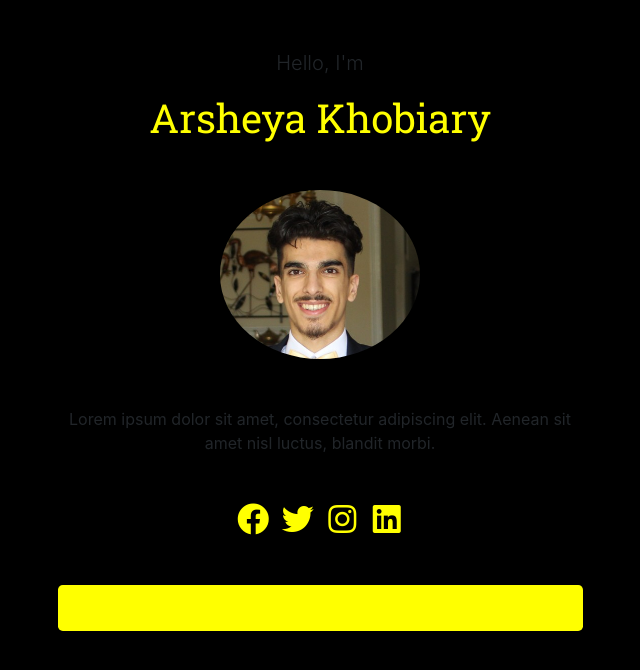
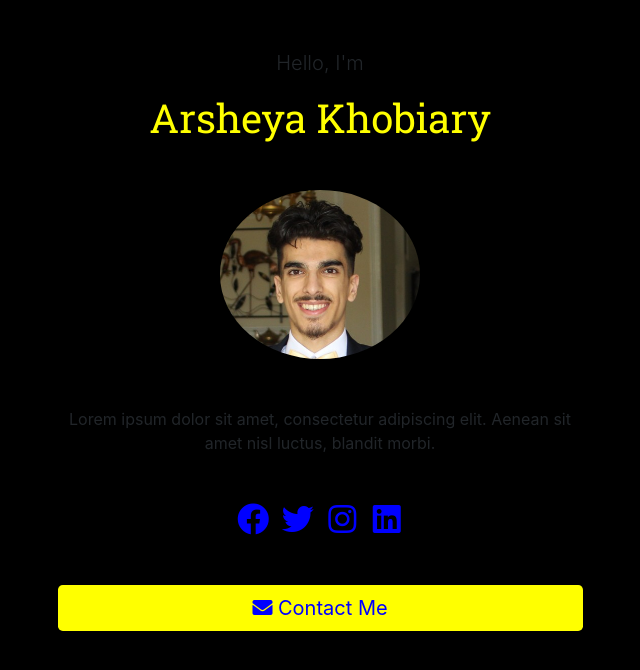
Before and after one commit to arshh98/samplerun, a plain HTML site: page index.html in a window 1280 px wide. Shown: the whole page, without its empty margins (320-960 px from the left). Drawn offline with nearby package versions, Linux system fonts and the light colour scheme.

Commit message:
Add files via upload

```diff
--- a/css/style.css
+++ b/css/style.css
@@ -4,7 +4,7 @@
 body
 {
     background-color: black;
-  }
+}
 
 {
     font-family: 'Roboto Mono', sans-serif;
@@ -16,20 +16,20 @@ h1 {
 }
 
 a:link, a:visited, a:active {
-    color: yellow;
+    color: blue;
 }
 
 a:hover {
-    color: yellow;
+    color: blue;
 }
 
 .btn-primary {
     background-color: yellow;
     border: yellow;
-    color: yellow !important;
+    color: blue !important;
 }
 
 .btn-primary:hover, .btn-primary:active, .btn-primary:focus {
     background-color: yellow !important;
-    color: yellow;
+    color: blue;
 }
```
